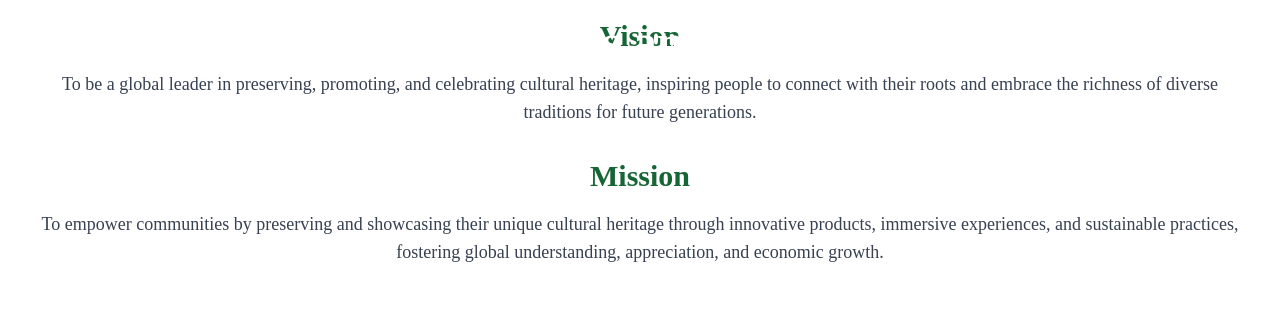
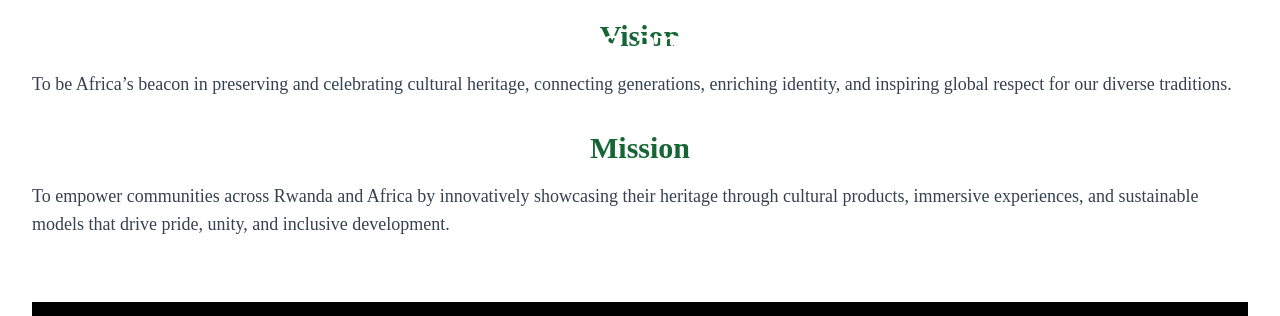
Before and after one commit to Bonheurbrave/nkurageurwanda, a React (Vite) app: page / in a window 1280 px wide. Shown: the part 270-586 px from the top of the page. Built offline with nearby package versions, Linux system fonts and the light colour scheme.

Commit message:
Update AboutUs.jsx

```diff
--- a/src/components/home/AboutUs.jsx
+++ b/src/components/home/AboutUs.jsx
@@ -90,13 +90,11 @@ const AboutUs = () => {
       {/* Vision and Mission Section */}
       <section className="max-w-7xl mx-auto mb-16 text-center">
         <h2 className="text-3xl font-semibold text-green-800 mb-4">Vision</h2>
-        <p className="text-lg text-gray-700 mb-8">
-          To be a global leader in preserving, promoting, and celebrating cultural heritage, inspiring people to connect with their roots and embrace the richness of diverse traditions for future generations.
-        </p>
+        <p className="text-lg text-gray-700 mb-8 text-left">
+To be Africa’s beacon in preserving and celebrating cultural heritage, connecting generations, enriching identity, and inspiring global respect for our diverse traditions.        </p>
         <h2 className="text-3xl font-semibold text-green-800 mb-4">Mission</h2>
-        <p className="text-lg text-gray-700">
-          To empower communities by preserving and showcasing their unique cultural heritage through innovative products, immersive experiences, and sustainable practices, fostering global understanding, appreciation, and economic growth.
-        </p>
+        <p className="text-lg text-gray-700 text-left">
+To empower communities across Rwanda and Africa by innovatively showcasing their heritage through cultural products, immersive experiences, and sustainable models that drive pride, unity, and inclusive development.        </p>
       </section>
 
      {/* Elegant CTA Section */}
```
